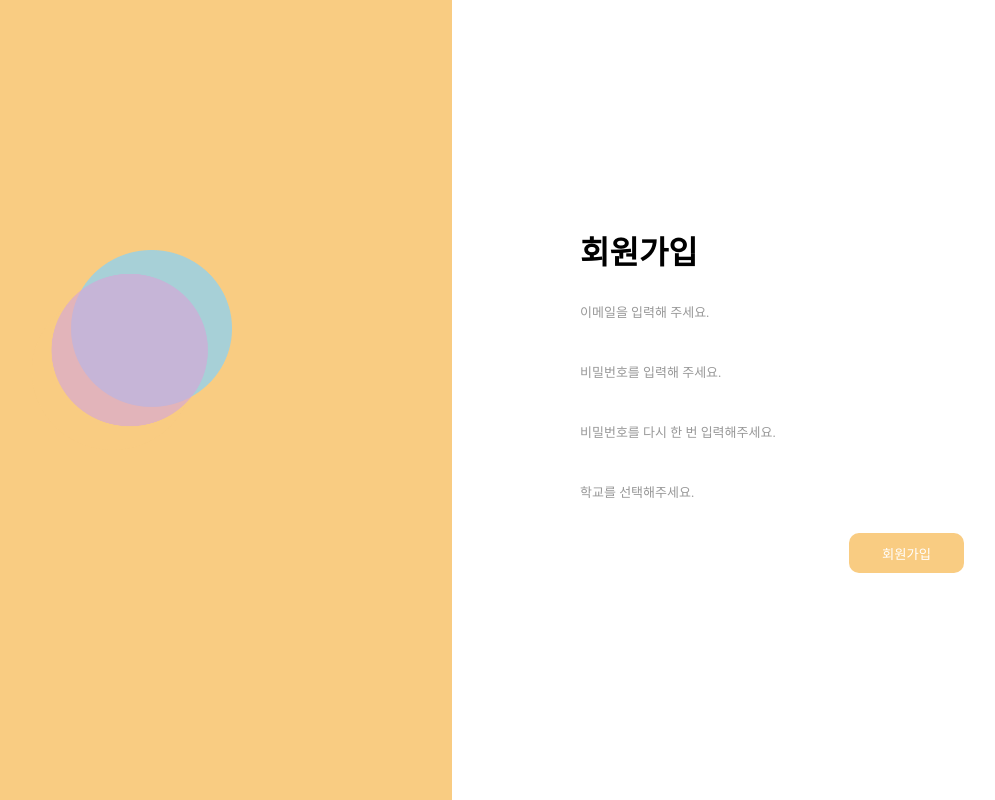
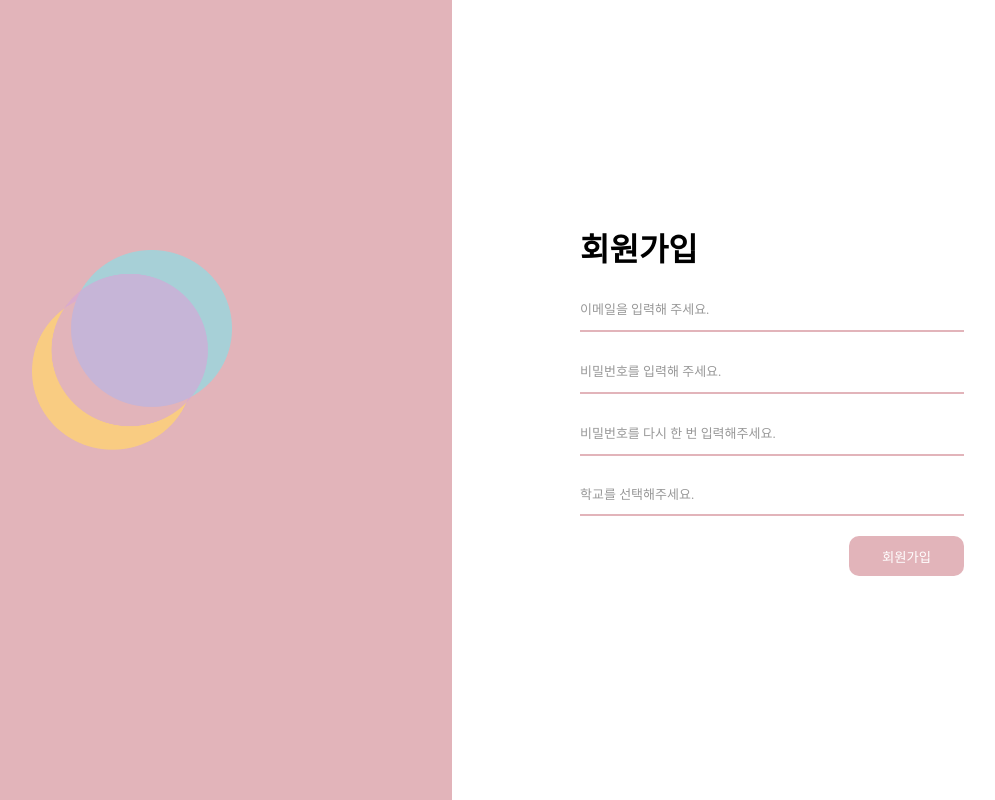
Before and after one commit to kimhyerin0909/petition_front, a React (Create React App) app: page /signup in a window 1280 px wide. Shown: the whole page, without its empty margins (188-1183 px from the left). Built offline with nearby package versions, Linux system fonts and the light colour scheme; a web font is replaced by a local one.

Commit message:
FEAT :: 3초마다 side 배경색, input, button 색 변경

```diff
--- a/public/index.html
+++ b/public/index.html
@@ -2,7 +2,7 @@
 <html lang="ko">
   <head>
     <meta charset="utf-8" />
-    <link rel="icon" href="%PUBLIC_URL%/favicon.ico" />
+    <link rel="icon" href="%PUBLIC_URL%/main-logo.ico" />
     <meta name="viewport" content="width=device-width, initial-scale=1" />
     <meta name="theme-color" content="#000000" />
     <meta
--- a/src/components/SignUp.tsx
+++ b/src/components/SignUp.tsx
@@ -1,30 +1,45 @@
-import React, { useRef, useState } from 'react'
+import React, { useEffect, useRef, useState } from 'react'
 
 export default function SignUp() {
+    // 네 가지 색 : #F9CC82 -> #E2B4BA -> #C6B5D7 -> #A7D0D7
     const [color, setColor ]= useState("#F9CC82");
-    const colorChange = useRef<any>(null);
+    const side = useRef<any>(null);
+    const inp1 = useRef<any>(null);
+    const inp2 = useRef<any>(null);
+    const inp3 = useRef<any>(null);
+    const inp4 = useRef<any>(null);
+    const btn = useRef<any>(null);
 
-    setInterval(() => {
-        console.log(1)
-        color === "#F9CC82" ? setColor("#E2B4BA") : setColor("#F9CC82");
-
-        // console.log(color)
-        // colorChange.current.style = `background-color: ${color};`
-        // border-bottom: 2px solid ${color};
-    }, 3000)
+    // 3초마다 leftside의 배경색, input의 border-bottom 색 바꾸는 기능
+    useEffect(() => {
+        const interval = setInterval(() => {
+            if(color === "#F9CC82") {
+                setColor(color => "#E2B4BA");
+            } else if(color === "#E2B4BA") setColor(color => "#C6B5D7");
+            else if(color === "#C6B5D7") setColor(color => "#A7D0D7");
+            else if(color === "#A7D0D7") setColor(color => "#F9CC82");
+            side.current.style = `background-color: ${color};`;
+            inp1.current.style = `border-bottom : 2px solid ${color}`
+            inp2.current.style = `border-bottom : 2px solid ${color}`
+            inp3.current.style = `border-bottom : 2px solid ${color}`
+            inp4.current.style = `border-bottom : 2px solid ${color}`
+            btn.current.style = `background-color:  ${color}`
+        }, 3000);
+        return () => clearInterval(interval);
+    }, [color])
 
     return (
         <div className='signup-box'>
-            <div ref={colorChange} id='leftside' className='signup-leftside'>
+            <div ref={side} id='leftside' className='signup-leftside'>
                 <img src='./main-logo.png' alt='logo' />
             </div>
             <form>
                 <h1>회원가입</h1>
-                <input className='input' type="email" placeholder='이메일을 입력해 주세요.' />
-                <input className='input' type="password" placeholder='비밀번호를 입력해 주세요.' />
-                <input className='input' type="password" placeholder='비밀번호를 다시 한 번 입력해주세요.' />
-                <input className='input' type="search" placeholder='학교를 선택해주세요.'/>
-                <button>회원가입</button>
+                <input ref={inp1} className='input' type="email" placeholder='이메일을 입력해 주세요.' />
+                <input ref={inp2} className='input' type="password" placeholder='비밀번호를 입력해 주세요.' />
+                <input ref={inp3} className='input' type="password" placeholder='비밀번호를 다시 한 번 입력해주세요.' />
+                <input ref={inp4} className='input' type="search" placeholder='학교를 선택해주세요.'/>
+                <button ref={btn}>회원가입</button>
             </form>
         </div>
     )
--- a/src/style.css
+++ b/src/style.css
@@ -45,6 +45,7 @@
   width: 100%;
   height: 40px;
   border: none;
+  border-bottom: 2px solid #F9CC82;
   margin-bottom: 20px;
 }
 .signup-box form input::placeholder {
--- a/src/style.scss
+++ b/src/style.scss
@@ -1,6 +1,7 @@
 $orange: #F9CC82;
 $pink : #E2B4BA;
 $purple : #C6B5D7;
+$mint : #A7D0D7;
 
 :export {
     orange:$orange;
@@ -48,7 +49,7 @@ $purple : #C6B5D7;
             width: 100%;
             height: 40px;
             border: none;
-
+            border-bottom: 2px solid $orange;
             margin-bottom: 20px;
             &::placeholder {
                 color: #989898;
```
Also changed, not shown: 2 other files (tests, documents, lock files or other folders).
